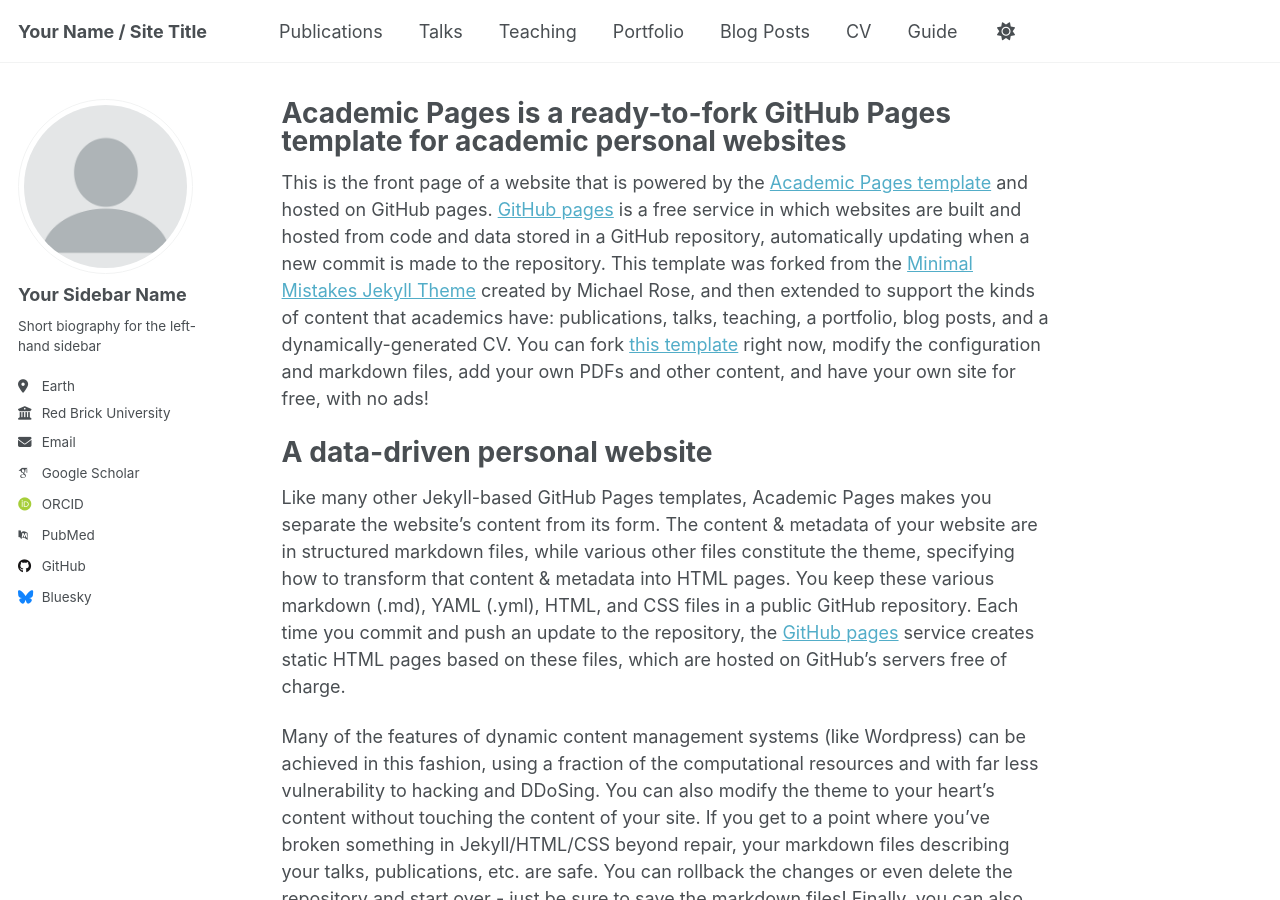
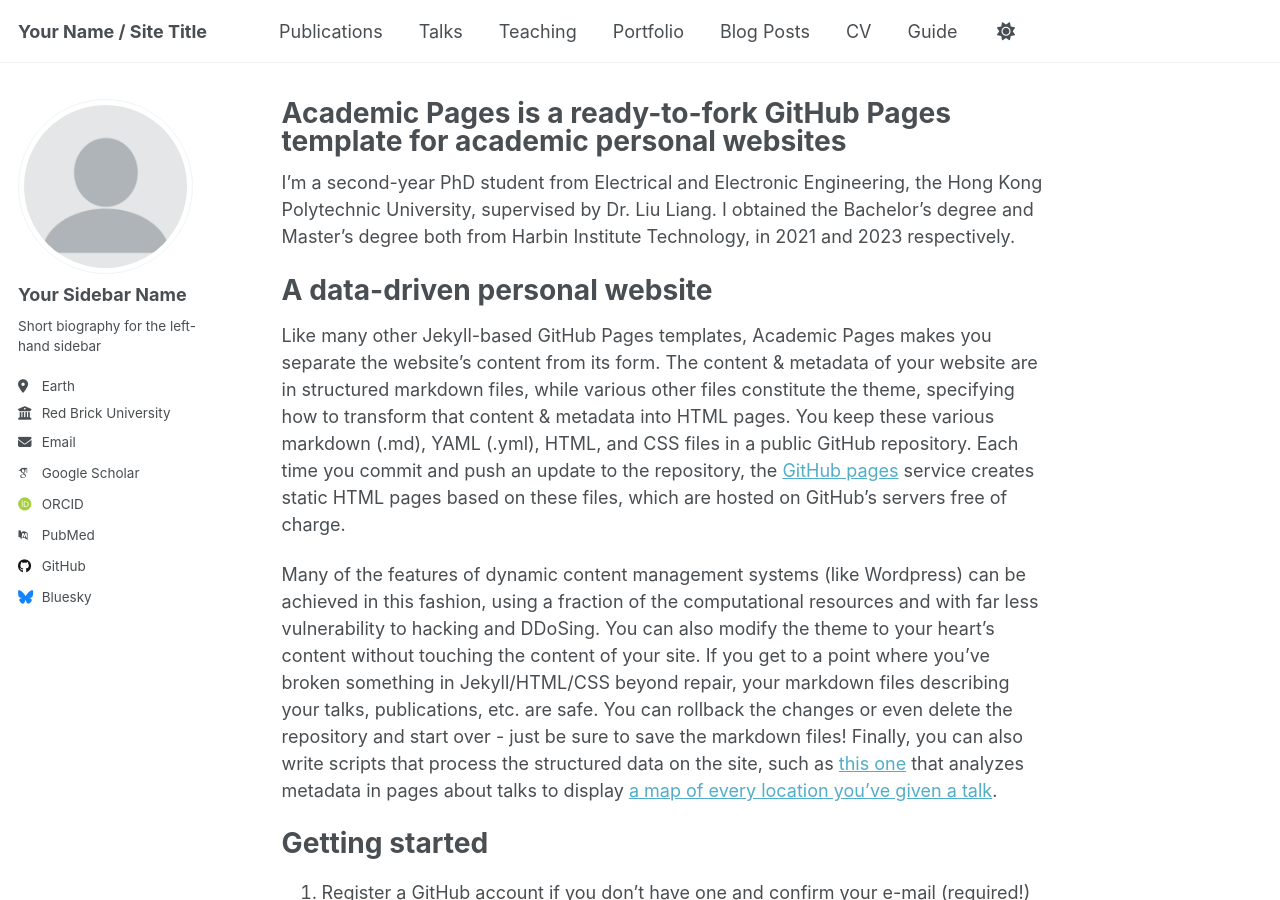
Before and after one commit to ZY1zhao/ZY1zhao.github.io, a Jekyll site: the page built from _pages/about.md, in a window 1280 px wide and 900 px high. Built offline with Jekyll 4.4.1, drawn with Linux system fonts in a browser that asks for light colours; some web fonts are replaced.

Commit message:
Update about.md

```diff
--- a/_pages/about.md
+++ b/_pages/about.md
@@ -7,7 +7,7 @@ redirect_from:
   - /about.html
 ---
 
-This is the front page of a website that is powered by the [Academic Pages template](https://github.com/academicpages/academicpages.github.io) and hosted on GitHub pages. [GitHub pages](https://pages.github.com) is a free service in which websites are built and hosted from code and data stored in a GitHub repository, automatically updating when a new commit is made to the repository. This template was forked from the [Minimal Mistakes Jekyll Theme](https://mmistakes.github.io/minimal-mistakes/) created by Michael Rose, and then extended to support the kinds of content that academics have: publications, talks, teaching, a portfolio, blog posts, and a dynamically-generated CV. You can fork [this template](https://github.com/academicpages/academicpages.github.io) right now, modify the configuration and markdown files, add your own PDFs and other content, and have your own site for free, with no ads!
+I'm a second-year PhD student from Electrical and Electronic Engineering, the Hong Kong Polytechnic University, supervised by Dr. Liu Liang. I obtained the Bachelor's degree and Master's degree both from Harbin Institute Technology, in 2021 and 2023 respectively.
 
 A data-driven personal website
 ======
```
